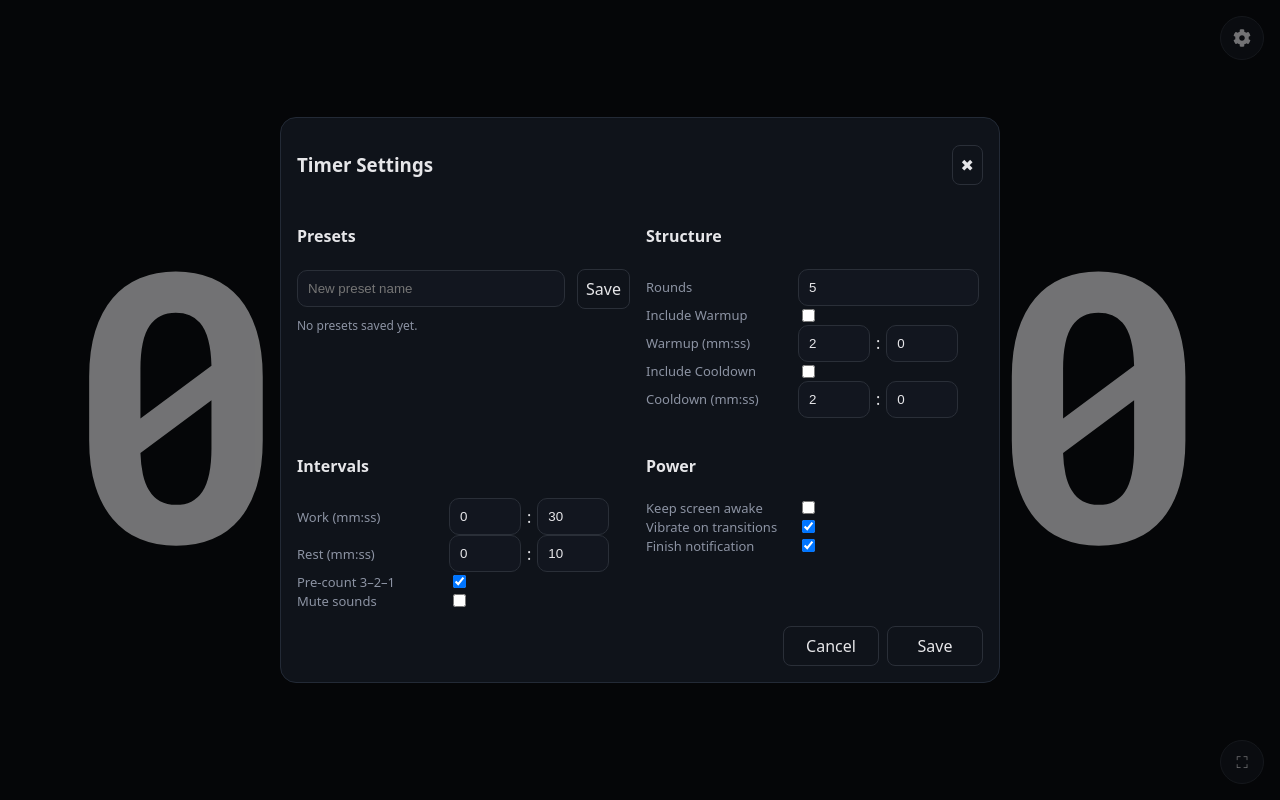
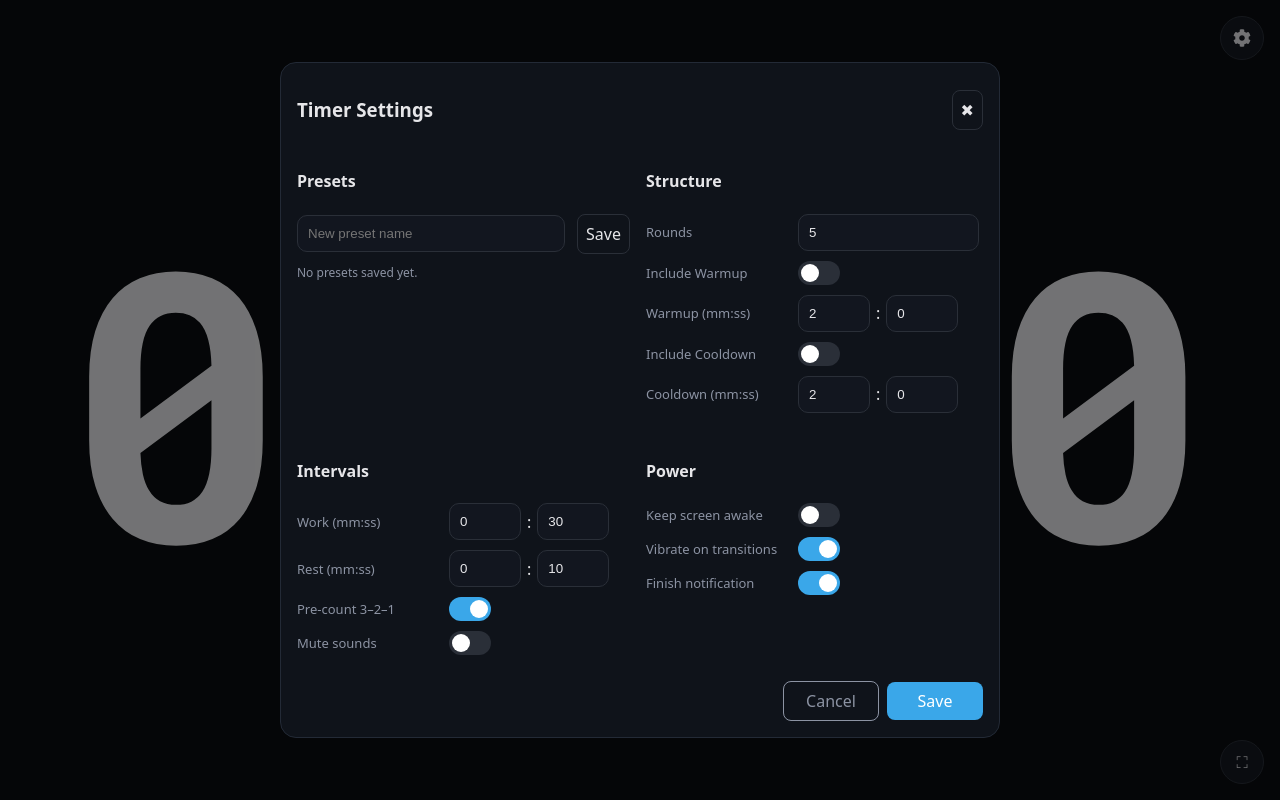
Before and after one commit to Garko01/interval-timer, a React (Vite) app: page / in a window 1280 px wide. Built offline with nearby package versions, Linux system fonts and the light colour scheme.

Commit message:
Update UI of Settings panel

```diff
--- a/src/App.tsx
+++ b/src/App.tsx
@@ -644,6 +644,7 @@ function SettingsModal({
   }
 
   useEffect(() => setLocal(settings), [settings]);
+
   function save() {
     onChange(local);
     onClose();
@@ -656,7 +657,9 @@ function SettingsModal({
           <h3>Timer Settings</h3>
           <button className="iconbtn" onClick={onClose}>✖</button>
         </div>
+
         <div className="modalBody">
+          {/* === PRESETS === */}
           <section>
             <h4>Presets</h4>
             <div className="row">
@@ -687,30 +690,157 @@ function SettingsModal({
             )}
           </section>
 
+          {/* === STRUCTURE === */}
           <section>
             <h4>Structure</h4>
-            <div className="row"><label className="label labelFixed">Rounds</label><NumberField className="input" min={1} max={100} value={local.rounds} onValueChange={value => setLocal({ ...local, rounds: value })} /></div>
-            <div className="row"><label className="label labelFixed">Include Warmup</label><input type="checkbox" checked={local.includeWarmup} onChange={e => setLocal({ ...local, includeWarmup: e.target.checked })} /></div>
-            <div className="row"><label className="label labelFixed">Warmup (mm:ss)</label><MmSsInput value={local.warmupSeconds} onChange={v => setLocal({ ...local, warmupSeconds: v })} disabled={!local.includeWarmup} /></div>
-            <div className="row"><label className="label labelFixed">Include Cooldown</label><input type="checkbox" checked={local.includeCooldown} onChange={e => setLocal({ ...local, includeCooldown: e.target.checked })} /></div>
-            <div className="row"><label className="label labelFixed">Cooldown (mm:ss)</label><MmSsInput value={local.cooldownSeconds} onChange={v => setLocal({ ...local, cooldownSeconds: v })} disabled={!local.includeCooldown} /></div>
+
+            <div className="row">
+              <label className="label labelFixed">Rounds</label>
+              <NumberField
+                className="input"
+                min={1}
+                max={100}
+                value={local.rounds}
+                onValueChange={(value) => setLocal({ ...local, rounds: value })}
+              />
+            </div>
+
+            <div className="row">
+              <label className="label labelFixed">Include Warmup</label>
+              <label className="toggle">
+                <input
+                  type="checkbox"
+                  checked={local.includeWarmup}
+                  onChange={(e) => setLocal({ ...local, includeWarmup: e.target.checked })}
+                />
+                <span className="slider" />
+              </label>
+            </div>
+
+            <div className="row">
+              <label className="label labelFixed">Warmup (mm:ss)</label>
+              <MmSsInput
+                value={local.warmupSeconds}
+                onChange={(v) => setLocal({ ...local, warmupSeconds: v })}
+                disabled={!local.includeWarmup}
+              />
+            </div>
+
+            <div className="row">
+              <label className="label labelFixed">Include Cooldown</label>
+              <label className="toggle">
+                <input
+                  type="checkbox"
+                  checked={local.includeCooldown}
+                  onChange={(e) => setLocal({ ...local, includeCooldown: e.target.checked })}
+                />
+                <span className="slider" />
+              </label>
+            </div>
+
+            <div className="row">
+              <label className="label labelFixed">Cooldown (mm:ss)</label>
+              <MmSsInput
+                value={local.cooldownSeconds}
+                onChange={(v) => setLocal({ ...local, cooldownSeconds: v })}
+                disabled={!local.includeCooldown}
+              />
+            </div>
           </section>
 
+          {/* === INTERVALS === */}
           <section>
             <h4>Intervals</h4>
-            <div className="row"><label className="label labelFixed">Work (mm:ss)</label><MmSsInput value={local.workSeconds} onChange={v => setLocal({ ...local, workSeconds: v })} /></div>
-            <div className="row"><label className="label labelFixed">Rest (mm:ss)</label><MmSsInput value={local.restSeconds} onChange={v => setLocal({ ...local, restSeconds: v })} /></div>
-            <div className="row"><label className="label labelFixed">Pre-count 3–2–1</label><input type="checkbox" checked={local.precount321} onChange={e => setLocal({ ...local, precount321: e.target.checked })} /></div>
-            <div className="row"><label className="label labelFixed">Mute sounds</label><input type="checkbox" checked={local.mute} onChange={e => setLocal({ ...local, mute: e.target.checked })} /></div>
+
+            <div className="row">
+              <label className="label labelFixed">Work (mm:ss)</label>
+              <MmSsInput
+                value={local.workSeconds}
+                onChange={(v) => setLocal({ ...local, workSeconds: v })}
+              />
+            </div>
+
+            <div className="row">
+              <label className="label labelFixed">Rest (mm:ss)</label>
+              <MmSsInput
+                value={local.restSeconds}
+                onChange={(v) => setLocal({ ...local, restSeconds: v })}
+              />
+            </div>
+
+            <div className="row">
+              <label className="label labelFixed">Pre-count 3–2–1</label>
+              <label className="toggle">
+                <input
+                  type="checkbox"
+                  checked={local.precount321}
+                  onChange={(e) => setLocal({ ...local, precount321: e.target.checked })}
+                />
+                <span className="slider" />
+              </label>
+            </div>
+
+            <div className="row">
+              <label className="label labelFixed">Mute sounds</label>
+              <label className="toggle">
+                <input
+                  type="checkbox"
+                  checked={local.mute}
+                  onChange={(e) => setLocal({ ...local, mute: e.target.checked })}
+                />
+                <span className="slider" />
+              </label>
+            </div>
           </section>
 
+          {/* === POWER === */}
           <section>
             <h4>Power</h4>
-            <div className="row"><label className="label labelFixed">Keep screen awake</label><input type="checkbox" checked={local.wakeLock} onChange={e => setLocal({ ...local, wakeLock: e.target.checked })} /></div>
-            <div className="row"><label className="label labelFixed">Vibrate on transitions</label><input type="checkbox" checked={local.vibrate} onChange={e => setLocal({ ...local, vibrate: e.target.checked })} /></div>
-            <div className="row"><label className="label labelFixed">Finish notification</label><input type="checkbox" checked={local.notifications.finish} onChange={e => setLocal({ ...local, notifications: { ...local.notifications, finish: e.target.checked } })} /></div>
+
+            <div className="row">
+              <label className="label labelFixed">Keep screen awake</label>
+              <label className="toggle">
+                <input
+                  type="checkbox"
+                  checked={local.wakeLock}
+                  onChange={(e) => setLocal({ ...local, wakeLock: e.target.checked })}
+                />
+                <span className="slider" />
+              </label>
+            </div>
+
+            <div className="row">
+              <label className="label labelFixed">Vibrate on transitions</label>
+              <label className="toggle">
+                <input
+                  type="checkbox"
+                  checked={local.vibrate}
+                  onChange={(e) => setLocal({ ...local, vibrate: e.target.checked })}
+                />
+                <span className="slider" />
+              </label>
+            </div>
+
+            <div className="row">
+              <label className="label labelFixed">Finish notification</label>
+              <label className="toggle">
+                <input
+                  type="checkbox"
+                  checked={local.notifications.finish}
+                  onChange={(e) =>
+                    setLocal({
+                      ...local,
+                      notifications: { ...local.notifications, finish: e.target.checked },
+                    })
+                  }
+                />
+                <span className="slider" />
+              </label>
+            </div>
           </section>
         </div>
+
+        {/* === FOOTER === */}
         <div className="modalFooter">
           <button className="iconbtn" onClick={onClose}>Cancel</button>
           <button className="iconbtn" onClick={save}>Save</button>
--- a/src/styles.css
+++ b/src/styles.css
@@ -370,3 +370,78 @@ html, body, .container, .main { overflow-x: hidden; }
     flex: 1 1 auto;
   }
 }
+
+.sectionHeader {
+  font-weight: 600;
+  color: var(--muted);
+  text-transform: uppercase;
+  letter-spacing: 0.05em;
+  border-bottom: 1px solid #232a36;
+  padding-bottom: 4px;
+  margin-top: 16px;
+}
+
+.input:focus {
+  outline: none;
+  border-color: var(--sky-blue);
+  background: #18202b;
+  box-shadow: 0 0 0 2px rgba(58,167,233,.2);
+}
+.row {
+  margin-bottom: 10px;
+}
+
+.settingsGroup {
+  background: rgba(255,255,255,0.03);
+  border: 1px solid rgba(255,255,255,0.05);
+  border-radius: 12px;
+  padding: 12px;
+  margin-bottom: 12px;
+}
+
+.modalFooter button:first-child {
+  background: transparent;
+  border: 1px solid var(--muted);
+  color: var(--muted);
+}
+.modalFooter button:last-child {
+  background: var(--sky-blue);
+  color: white;
+  border: none;
+}
+
+.toggle {
+  position: relative;
+  width: 42px;
+  height: 24px;
+}
+.toggle input {
+  opacity: 0;
+  width: 0;
+  height: 0;
+}
+.slider {
+  position: absolute;
+  cursor: pointer;
+  inset: 0;
+  background-color: #2a2f38;
+  border-radius: 24px;
+  transition: .3s;
+}
+.slider:before {
+  content: "";
+  position: absolute;
+  height: 18px;
+  width: 18px;
+  left: 3px;
+  top: 3px;
+  background-color: white;
+  border-radius: 50%;
+  transition: .3s;
+}
+.toggle input:checked + .slider {
+  background-color: var(--sky-blue);
+}
+.toggle input:checked + .slider:before {
+  transform: translateX(18px);
+}
```
